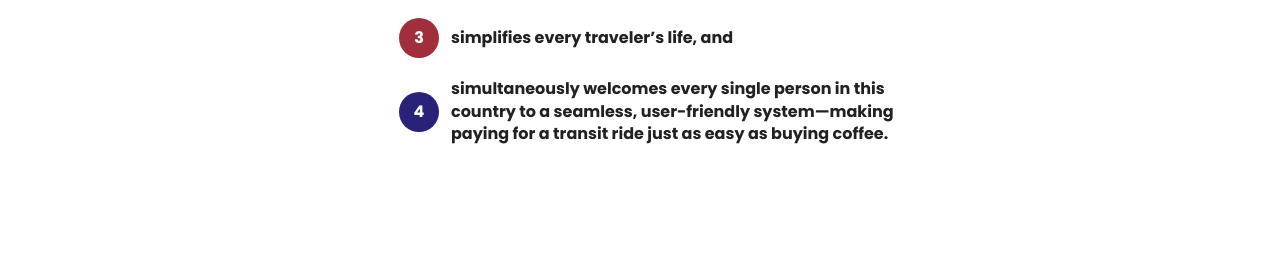
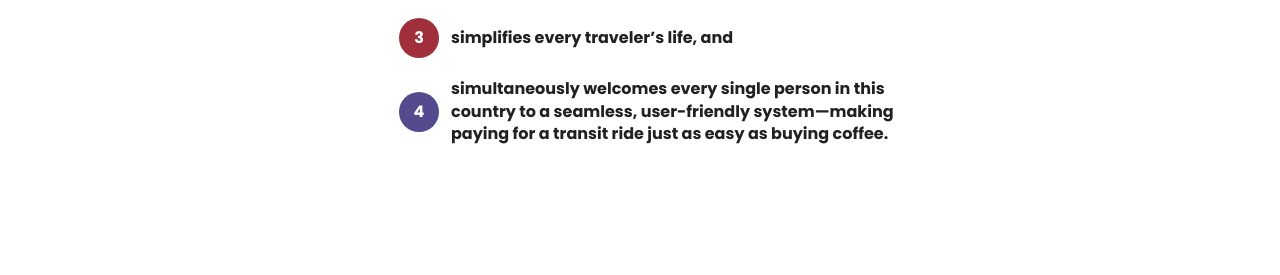
Before and after one commit to cal-itp/calitp.org, a Jekyll site: the page built from src/index.html, in a window 1280 px wide and 1400 px high, scrolled down 1528 px. Shown: the part 168-443 px from the top of the window. Built offline with Jekyll 4.4.1, drawn with Linux system fonts in a browser that asks for light colours.

Commit message:
fix: number 4 is purple 4

```diff
--- a/src/stylesheets/main.css
+++ b/src/stylesheets/main.css
@@ -242,7 +242,7 @@ p.important {
 }
 
 #facts ol li:nth-child(4):before {
-  background: var(--calitp-purple-5);
+  background: var(--calitp-purple-4);
 }
 
 #reachout {
```
